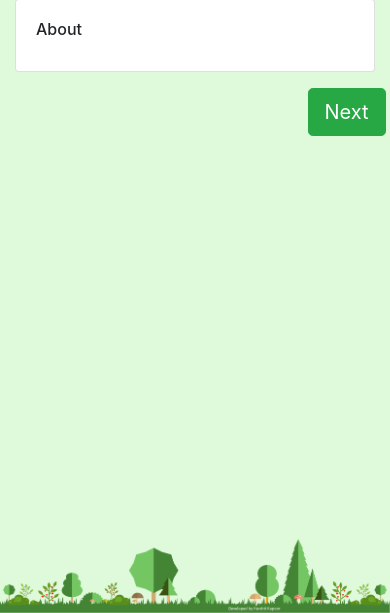
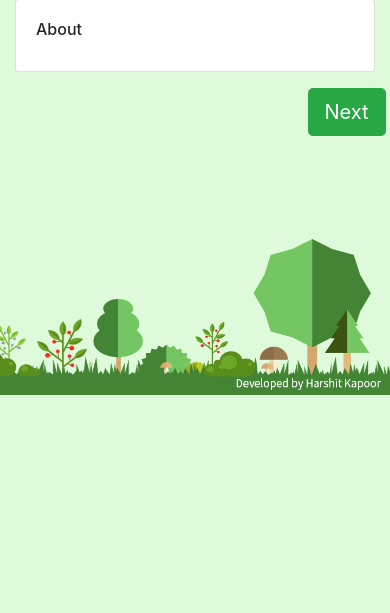
Before and after one commit to hkapoor99/COVID-19_Positive_News_Predictor, a Django app: page /about in a window 390 px wide. Shown: the part 231-844 px from the top of the page. Run offline with Django 3.2, Linux system fonts and the light colour scheme; some libraries are stand-ins or nearby versions.

Commit message:
mobile related

```diff
--- a/pos_d/static/pos_d/styles.css
+++ b/pos_d/static/pos_d/styles.css
@@ -22,6 +22,13 @@ body {
 }
 #footer_img{
   width:100%;
+  position: fixed;
+  bottom: 0px;
+}
+
+#footer_mob_img{
+  width:100%;
+  display: none;
 }
 
 #card_img{
@@ -49,4 +56,10 @@ body {
   #row2{
     display:inline;
   }
+  #footer_img{
+    display:none;
+  }
+  #footer_mob_img{
+    display:block;
+  }
 }
--- a/pos_d/templates/pos_d/base.html
+++ b/pos_d/templates/pos_d/base.html
@@ -56,8 +56,9 @@
               </div>
           </div>
         </div>
-        <nav class="navbar fixed-bottom" id="footer">
-          <img src="{% static 'pos_d/footer.png' %}" id="footer_img">
+        <nav id="footer">
+          <img src="{% static 'pos_d/footer3.png' %}" id="footer_img">
+          <img src="{% static 'pos_d/footer_mob3.png' %}" id="footer_mob_img">
         </nav>
     </body>
 </html>
--- a/pos_d/views.py
+++ b/pos_d/views.py
@@ -8,9 +8,11 @@ from keras.preprocessing.sequence import pad_sequences
 from keras.models import Sequential
 from keras.models import load_model
 from keras.models import model_from_json
+from keras.backend import clear_session
 
 # Create your views here.
 def index(request):
+    clear_session()
     with open('models/tokenizer.pickle', 'rb') as handle:
         tokenizer = pickle.load(handle)
 
```
Also changed, not shown: pos_d/static/pos_d/footer.png (deleted), pos_d/static/pos_d/footer2.png (added), pos_d/static/pos_d/footer3.png (added), pos_d/static/pos_d/footer_mob.png (added), pos_d/static/pos_d/footer_mob2.png (added), pos_d/static/pos_d/footer_mob3.png (added).
